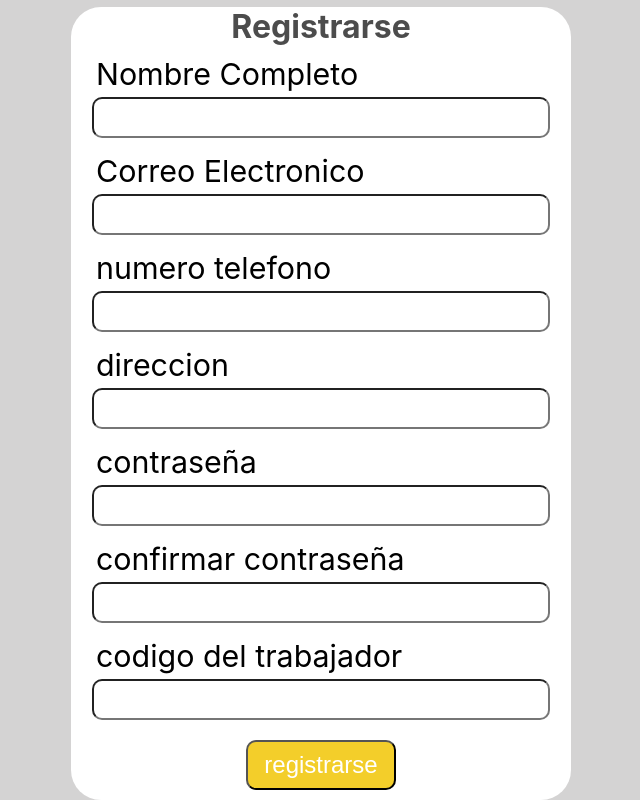
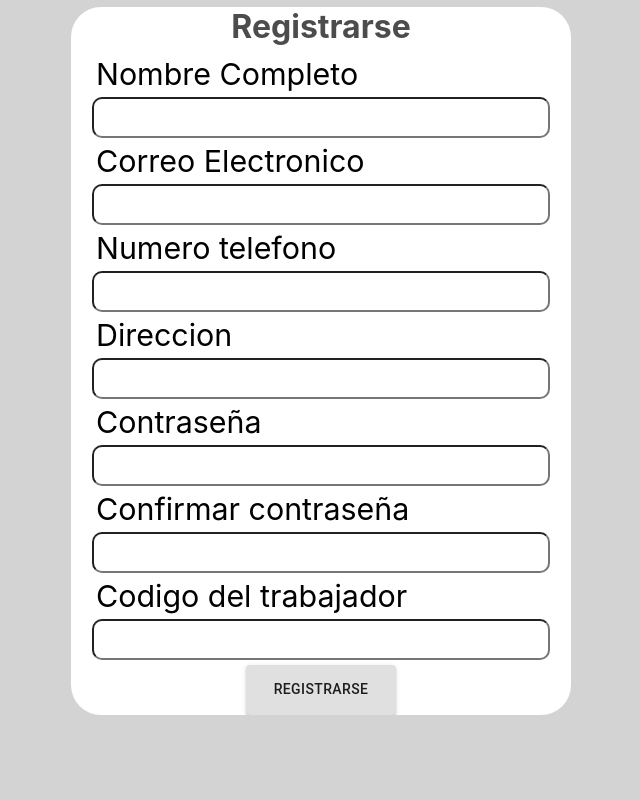
Before and after one commit to Mansrc/solemne_01, a React (Create React App) app: page /acerca_de/registrarse in a window 1280 px wide. Shown: the part 756-1556 px from the top of the page, without its empty margins (509-1149 px from the left). After the commit the page ends 1471 px from the top, so only its background shows below. Built offline with nearby package versions, Linux system fonts and the light colour scheme.

Commit message:
se hizo ventana emergente

```diff
--- a/package.json
+++ b/package.json
@@ -3,6 +3,7 @@
   "version": "0.1.0",
   "private": true,
   "dependencies": {
+    "@material-ui/core": "^4.12.3",
     "@testing-library/jest-dom": "^5.12.0",
     "@testing-library/react": "^11.2.7",
     "@testing-library/user-event": "^12.8.3",
--- a/src/App.css
+++ b/src/App.css
@@ -126,12 +126,14 @@ nav ul ul ul li{
   border-radius: 30px;
 
 }
+
+
 .inputs{
   width: 90%;
   height: 35px;
   font-size: 150%;
   margin-top: 5px;
-  margin-bottom: 15px;
+  margin-bottom: 5px;
   border-radius: 10px;
 }
 
--- a/src/pages/Registrarse.jsx
+++ b/src/pages/Registrarse.jsx
@@ -1,12 +1,22 @@
-import React from "react"
+import React,{useState} from "react"
 import Navbar from "../components/Navbar"
 import imagen from "../components/4.jpeg"
 import Card from"../components/Card"
 import FormImput from "../components/FormInput"
 import Separacion from "../components/Separacion"
+import {Button, Modal} from "@material-ui/core"
 
 
 function Registrarse(){
+    const [modal, setModal] = useState(false)
+    const body = (
+        <Card title="Felicidades, haz sido registrado">
+        <Button variant="contained" onClick={()=>abrirCerrarModal()}>OK</Button>
+        </Card>
+    )
+    const abrirCerrarModal= () => {
+        setModal(!modal)
+    }
     return(
         <>
         <Navbar/>
@@ -24,30 +34,35 @@ function Registrarse(){
                  type="email"
                  />
                  <FormImput
-                 label="numero telefono"
+                 label="Numero telefono"
                  type="email"
                  />
                  <FormImput
-                 label="direccion"
+                 label="Direccion"
                  type="email"
                  />
                  <FormImput
-                 label="contraseña"
+                 label="Contraseña"
                  type="password"
                  />
                  <FormImput
-                 label="confirmar contraseña"
+                 label="Confirmar contraseña"
                  type="password"
                  />
                  <FormImput
-                 label="codigo del trabajador"
+                 label="Codigo del trabajador"
                  type="password"
                  />
 
 
                 <div>
 
-                    <input type="submit" value ="registrarse" className="boton_ingresar_enviar color_boton_input"/>
+                    <Button type="submit" className="boton_ingresar_enviar" color = "yellow" onClick={()=>abrirCerrarModal()}
+                    variant="contained">Registrarse</Button>
+                    <Modal
+                    open={modal}
+                    onClose={abrirCerrarModal}
+                    >{body}</Modal>
                 </div>
 
             </Card>
--- a/src/pages/ReservarHora2.jsx
+++ b/src/pages/ReservarHora2.jsx
@@ -21,11 +21,6 @@ const opciones=[
 
 ]
 const opciones2=[
-    {value:"1995", label:"1995"},
-    {value:"1996" ,label:"1996"},
-    {value:"1997", label:"1997"},
-    {value:"1998", label:"1998"},
-    {value:"1999" ,label:"1999"},
     {value:"2000", label:"2000"},
     {value:"2001", label:"2001"},
     {value:"2002" ,label:"2002"},
```
